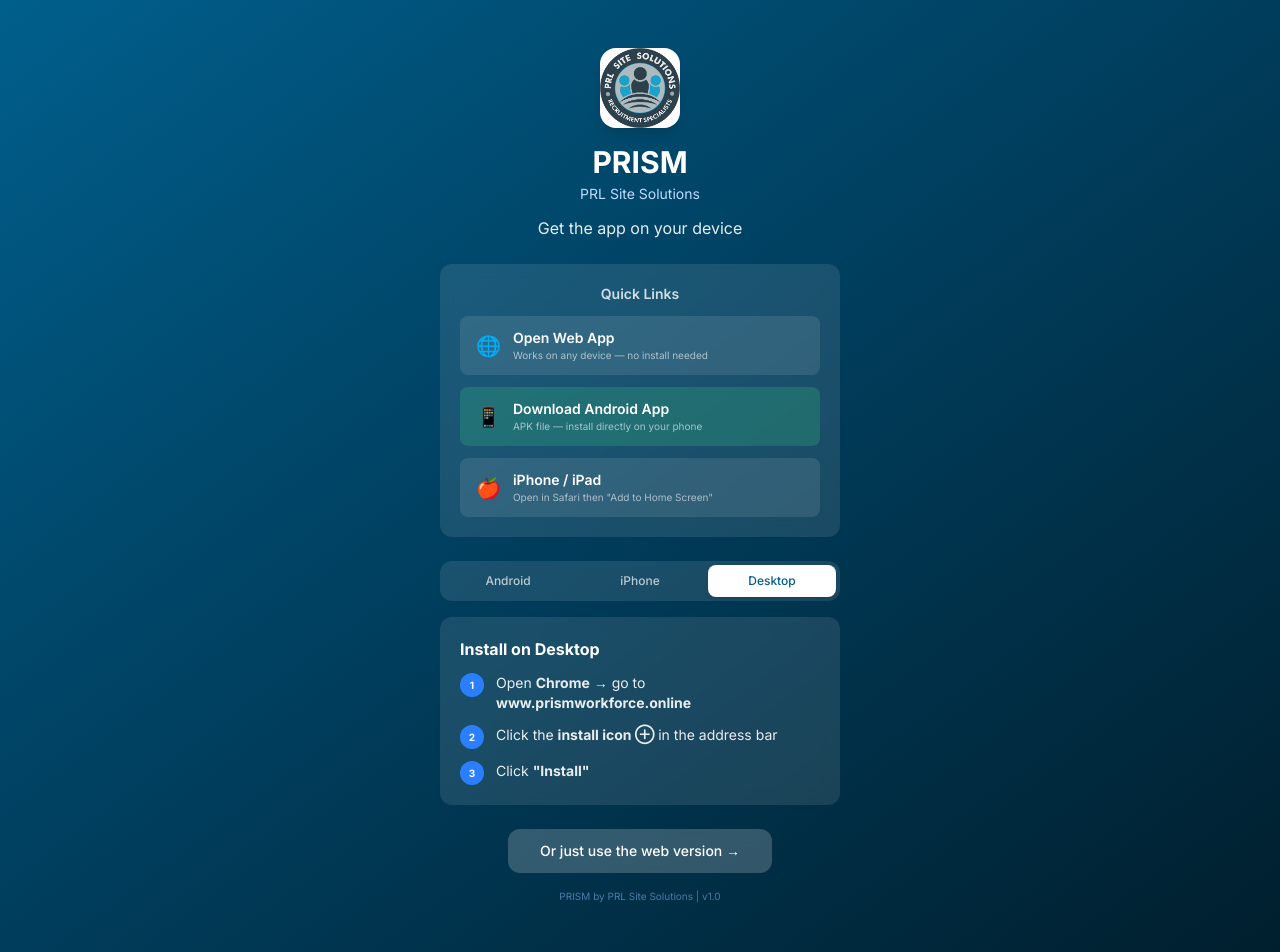
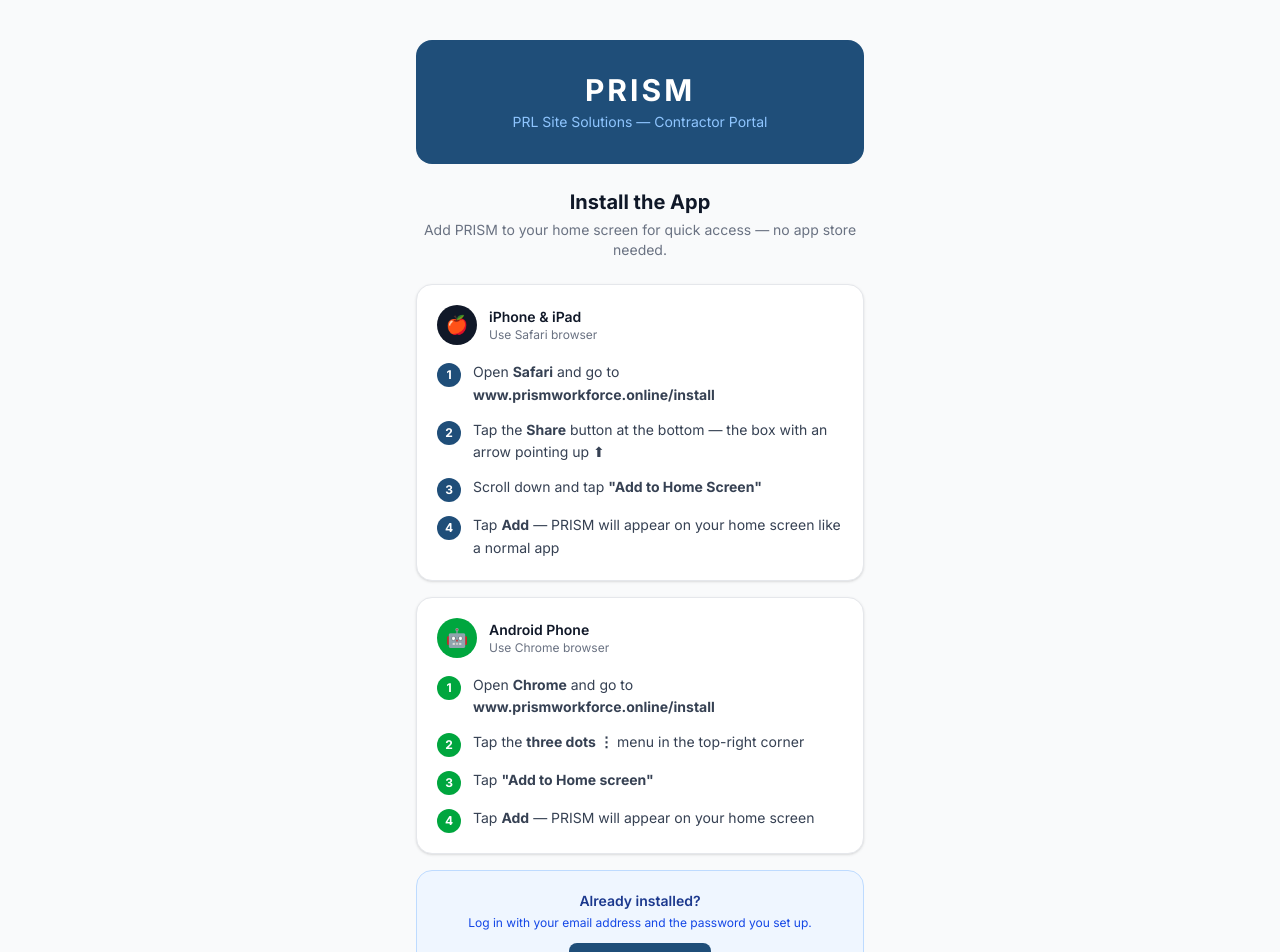
Before and after one commit to mcfearless75/prl-staffing, a Next.js app: page /install in a window 1280 px wide. Shown: the top 952 px of the page. Built offline with nearby package versions, Linux system fonts and the light colour scheme.

Commit message:
feat: add /install page — public PWA install guide for iOS and Android

```diff
--- a/src/app/install/page.tsx
+++ b/src/app/install/page.tsx
@@ -1,174 +1,111 @@
-"use client";
-
-import { useState, useEffect } from "react";
-
-const APP_URL = "https://www.prismworkforce.online";
-const APK_URL = "https://github.com/mcfearless75/prl-staffing/releases/latest/download/PRISM.apk";
+export const dynamic = "force-static";
 
 export default function InstallPage() {
-  const [platform, setPlatform] = useState<"android" | "ios" | "desktop">("desktop");
-  const [deferredPrompt, setDeferredPrompt] = useState<any>(null);
-  const [installed, setInstalled] = useState(false);
+  return (
+    <div className="min-h-screen bg-gray-50 flex flex-col items-center px-4 py-10">
+      <div className="w-full max-w-md">
 
-  useEffect(() => {
-    const ua = navigator.userAgent.toLowerCase();
-    if (/android/i.test(ua)) setPlatform("android");
-    else if (/iphone|ipad|ipod/i.test(ua)) setPlatform("ios");
-    else setPlatform("desktop");
+        {/* Header */}
+        <div className="rounded-2xl bg-[#1F4E79] px-6 py-8 text-center mb-6">
+          <p className="text-white text-3xl font-bold tracking-widest mb-1">PRISM</p>
+          <p className="text-blue-300 text-sm">PRL Site Solutions — Contractor Portal</p>
+        </div>
 
-    const handler = (e: Event) => { e.preventDefault(); setDeferredPrompt(e); };
-    window.addEventListener("beforeinstallprompt", handler);
-    if (window.matchMedia("(display-mode: standalone)").matches) setInstalled(true);
-    return () => window.removeEventListener("beforeinstallprompt", handler);
-  }, []);
+        <div className="text-center mb-6">
+          <h1 className="text-xl font-bold text-gray-900">Install the App</h1>
+          <p className="text-sm text-gray-500 mt-1">
+            Add PRISM to your home screen for quick access — no app store needed.
+          </p>
+        </div>
 
-  const handleInstall = async () => {
-    if (!deferredPrompt) return;
-    deferredPrompt.prompt();
-    const result = await deferredPrompt.userChoice;
-    if (result.outcome === "accepted") setInstalled(true);
-    setDeferredPrompt(null);
-  };
+        {/* iPhone */}
+        <div className="rounded-2xl border border-gray-200 bg-white p-5 mb-4 shadow-sm">
+          <div className="flex items-center gap-3 mb-4">
+            <div className="flex h-10 w-10 items-center justify-center rounded-full bg-gray-900 text-white text-lg shrink-0">
+              🍎
+            </div>
+            <div>
+              <p className="font-semibold text-gray-900 text-sm">iPhone &amp; iPad</p>
+              <p className="text-xs text-gray-500">Use Safari browser</p>
+            </div>
+          </div>
+          <ol className="space-y-3 list-none">
+            <li className="flex items-start gap-3">
+              <span className="flex h-6 w-6 shrink-0 items-center justify-center rounded-full bg-[#1F4E79] text-white text-xs font-bold mt-0.5">1</span>
+              <p className="text-sm text-gray-700 leading-relaxed">Open <strong>Safari</strong> and go to <strong>www.prismworkforce.online/install</strong></p>
+            </li>
+            <li className="flex items-start gap-3">
+              <span className="flex h-6 w-6 shrink-0 items-center justify-center rounded-full bg-[#1F4E79] text-white text-xs font-bold mt-0.5">2</span>
+              <p className="text-sm text-gray-700 leading-relaxed">Tap the <strong>Share</strong> button at the bottom — the box with an arrow pointing up ⬆</p>
+            </li>
+            <li className="flex items-start gap-3">
+              <span className="flex h-6 w-6 shrink-0 items-center justify-center rounded-full bg-[#1F4E79] text-white text-xs font-bold mt-0.5">3</span>
+              <p className="text-sm text-gray-700 leading-relaxed">Scroll down and tap <strong>&quot;Add to Home Screen&quot;</strong></p>
+            </li>
+            <li className="flex items-start gap-3">
+              <span className="flex h-6 w-6 shrink-0 items-center justify-center rounded-full bg-[#1F4E79] text-white text-xs font-bold mt-0.5">4</span>
+              <p className="text-sm text-gray-700 leading-relaxed">Tap <strong>Add</strong> — PRISM will appear on your home screen like a normal app</p>
+            </li>
+          </ol>
+        </div>
 
-  return (
-    <div className="min-h-screen bg-gradient-to-br from-[#005f8c] via-[#003d5c] to-[#001f2e]">
-      {/* Header */}
-      <div className="px-6 pt-12 pb-6 text-center">
-        <img src="/prl_logo.jpg" alt="PRISM" className="mx-auto mb-4 h-20 w-20 rounded-2xl shadow-lg" />
-        <h1 className="text-3xl font-bold text-white">PRISM</h1>
-        <p className="mt-1 text-sm text-blue-200">PRL Site Solutions</p>
-        <p className="mt-3 text-base text-white/90">Get the app on your device</p>
-      </div>
+        {/* Android */}
+        <div className="rounded-2xl border border-gray-200 bg-white p-5 mb-4 shadow-sm">
+          <div className="flex items-center gap-3 mb-4">
+            <div className="flex h-10 w-10 items-center justify-center rounded-full bg-green-600 text-white text-lg shrink-0">
+              🤖
+            </div>
+            <div>
+              <p className="font-semibold text-gray-900 text-sm">Android Phone</p>
+              <p className="text-xs text-gray-500">Use Chrome browser</p>
+            </div>
+          </div>
+          <ol className="space-y-3 list-none">
+            <li className="flex items-start gap-3">
+              <span className="flex h-6 w-6 shrink-0 items-center justify-center rounded-full bg-green-600 text-white text-xs font-bold mt-0.5">1</span>
+              <p className="text-sm text-gray-700 leading-relaxed">Open <strong>Chrome</strong> and go to <strong>www.prismworkforce.online/install</strong></p>
+            </li>
+            <li className="flex items-start gap-3">
+              <span className="flex h-6 w-6 shrink-0 items-center justify-center rounded-full bg-green-600 text-white text-xs font-bold mt-0.5">2</span>
+              <p className="text-sm text-gray-700 leading-relaxed">Tap the <strong>three dots ⋮</strong> menu in the top-right corner</p>
+            </li>
+            <li className="flex items-start gap-3">
+              <span className="flex h-6 w-6 shrink-0 items-center justify-center rounded-full bg-green-600 text-white text-xs font-bold mt-0.5">3</span>
+              <p className="text-sm text-gray-700 leading-relaxed">Tap <strong>&quot;Add to Home screen&quot;</strong></p>
+            </li>
+            <li className="flex items-start gap-3">
+              <span className="flex h-6 w-6 shrink-0 items-center justify-center rounded-full bg-green-600 text-white text-xs font-bold mt-0.5">4</span>
+              <p className="text-sm text-gray-700 leading-relaxed">Tap <strong>Add</strong> — PRISM will appear on your home screen</p>
+            </li>
+          </ol>
+        </div>
 
-      {installed && (
-        <div className="mx-auto max-w-md px-6 mb-4">
-          <div className="rounded-xl bg-emerald-500/20 border border-emerald-400/30 p-4 text-center">
-            <p className="text-emerald-200 font-medium">PRISM is installed!</p>
-            <a href="/" className="mt-1 inline-block text-sm text-emerald-300 underline">Open PRISM</a>
-          </div>
-        </div>
-      )}
-
-      <div className="mx-auto max-w-md px-6">
-        {/* Quick Links — always visible */}
-        <div className="rounded-xl bg-white/10 backdrop-blur p-5 mb-6 space-y-3">
-          <h2 className="text-sm font-semibold text-white/80 text-center">Quick Links</h2>
+        {/* Login reminder */}
+        <div className="rounded-2xl border border-blue-200 bg-blue-50 p-5 mb-6 text-center">
+          <p className="text-sm font-semibold text-blue-900 mb-1">Already installed?</p>
+          <p className="text-xs text-blue-700 mb-3">
+            Log in with your email address and the password you set up.
+          </p>
           <a
-            href={`${APP_URL}/login`}
-            className="flex items-center gap-3 rounded-lg bg-white/10 px-4 py-3 text-white hover:bg-white/20 transition-all"
+            href="/login"
+            className="inline-block rounded-lg bg-[#1F4E79] px-6 py-2.5 text-sm font-semibold text-white hover:bg-[#163a5c] transition-colors"
           >
-            <span className="text-xl">🌐</span>
-            <div>
-              <p className="text-sm font-semibold">Open Web App</p>
-              <p className="text-[10px] text-white/60">Works on any device — no install needed</p>
-            </div>
-          </a>
-          <a
-            href={APK_URL}
-            className="flex items-center gap-3 rounded-lg bg-[#3DDC84]/20 px-4 py-3 text-white hover:bg-[#3DDC84]/30 transition-all"
-          >
-            <span className="text-xl">📱</span>
-            <div>
-              <p className="text-sm font-semibold">Download Android App</p>
-              <p className="text-[10px] text-white/60">APK file — install directly on your phone</p>
-            </div>
-          </a>
-          <a
-            href={`${APP_URL}/login`}
-            className="flex items-center gap-3 rounded-lg bg-white/10 px-4 py-3 text-white hover:bg-white/20 transition-all"
-          >
-            <span className="text-xl">🍎</span>
-            <div>
-              <p className="text-sm font-semibold">iPhone / iPad</p>
-              <p className="text-[10px] text-white/60">Open in Safari then &quot;Add to Home Screen&quot;</p>
-            </div>
+            Go to Login →
           </a>
         </div>
 
-        {/* Platform tabs */}
-        <div className="flex gap-1 rounded-xl bg-white/10 p-1 mb-4">
-          {(["android", "ios", "desktop"] as const).map((p) => (
-            <button
-              key={p}
-              onClick={() => setPlatform(p)}
-              className={`flex-1 rounded-lg py-2 text-xs font-medium transition-all ${
-                platform === p ? "bg-white text-[#005f8c] shadow" : "text-white/70 hover:text-white"
-              }`}
-            >
-              {p === "android" ? "Android" : p === "ios" ? "iPhone" : "Desktop"}
-            </button>
-          ))}
+        {/* Help */}
+        <div className="text-center text-xs text-gray-400 space-y-1">
+          <p>Need help? Contact PRL Site Solutions</p>
+          <p>
+            <a href="tel:08007723959" className="text-blue-600 font-medium">0800 772 3959</a>
+            {" · "}
+            <a href="mailto:infotech@prlsitesolutions.co.uk" className="text-blue-600">
+              infotech@prlsitesolutions.co.uk
+            </a>
+          </p>
         </div>
 
-        {/* Android */}
-        {platform === "android" && (
-          <div className="space-y-3">
-            {deferredPrompt && (
-              <button onClick={handleInstall} className="w-full rounded-xl bg-emerald-500 py-4 text-base font-bold text-white shadow-lg hover:bg-emerald-600 active:scale-[0.98]">
-                Install PRISM App
-              </button>
-            )}
-            <a href={APK_URL} className="block w-full rounded-xl bg-[#3DDC84] py-4 text-center text-base font-bold text-black shadow-lg hover:bg-[#32c974] active:scale-[0.98]">
-              Download PRISM.apk
-            </a>
-            <p className="text-center text-[10px] text-blue-300">Allow &quot;Install from unknown sources&quot; if prompted</p>
-
-            <div className="flex items-center gap-3 my-1"><div className="flex-1 border-t border-white/20" /><span className="text-[10px] text-white/40">or add to home screen</span><div className="flex-1 border-t border-white/20" /></div>
-
-            <div className="rounded-xl bg-white/10 backdrop-blur p-5">
-              <ol className="space-y-3 text-sm text-white/90">
-                <li className="flex gap-3"><span className="flex h-6 w-6 shrink-0 items-center justify-center rounded-full bg-blue-500 text-[10px] font-bold text-white">1</span><span>Open <strong>Chrome</strong> → go to <strong>prismworkforce.online</strong></span></li>
-                <li className="flex gap-3"><span className="flex h-6 w-6 shrink-0 items-center justify-center rounded-full bg-blue-500 text-[10px] font-bold text-white">2</span><span>Tap <strong>three dots ⋮</strong> (top right)</span></li>
-                <li className="flex gap-3"><span className="flex h-6 w-6 shrink-0 items-center justify-center rounded-full bg-blue-500 text-[10px] font-bold text-white">3</span><span>Tap <strong>&quot;Add to Home screen&quot;</strong> → <strong>&quot;Add&quot;</strong></span></li>
-              </ol>
-            </div>
-          </div>
-        )}
-
-        {/* iOS */}
-        {platform === "ios" && (
-          <div className="space-y-3">
-            <div className="rounded-xl bg-white/10 backdrop-blur p-5">
-              <h2 className="text-base font-bold text-white mb-3">Install on iPhone</h2>
-              <ol className="space-y-3 text-sm text-white/90">
-                <li className="flex gap-3"><span className="flex h-6 w-6 shrink-0 items-center justify-center rounded-full bg-blue-500 text-[10px] font-bold text-white">1</span><span>Open <strong>Safari</strong> (must be Safari!)</span></li>
-                <li className="flex gap-3"><span className="flex h-6 w-6 shrink-0 items-center justify-center rounded-full bg-blue-500 text-[10px] font-bold text-white">2</span><span>Go to <strong>www.prismworkforce.online</strong></span></li>
-                <li className="flex gap-3"><span className="flex h-6 w-6 shrink-0 items-center justify-center rounded-full bg-blue-500 text-[10px] font-bold text-white">3</span><span>Tap the <strong>Share button ↑</strong> at the bottom</span></li>
-                <li className="flex gap-3"><span className="flex h-6 w-6 shrink-0 items-center justify-center rounded-full bg-blue-500 text-[10px] font-bold text-white">4</span><span>Tap <strong>&quot;Add to Home Screen&quot;</strong> → <strong>&quot;Add&quot;</strong></span></li>
-              </ol>
-            </div>
-            <div className="rounded-xl bg-amber-500/20 border border-amber-400/30 p-3">
-              <p className="text-xs text-amber-200"><strong>Must use Safari</strong> — iPhone only supports home screen apps from Safari.</p>
-            </div>
-          </div>
-        )}
-
-        {/* Desktop */}
-        {platform === "desktop" && (
-          <div className="space-y-3">
-            {deferredPrompt && (
-              <button onClick={handleInstall} className="w-full rounded-xl bg-emerald-500 py-4 text-base font-bold text-white shadow-lg hover:bg-emerald-600">
-                Install PRISM Desktop App
-              </button>
-            )}
-            <div className="rounded-xl bg-white/10 backdrop-blur p-5">
-              <h2 className="text-base font-bold text-white mb-3">Install on Desktop</h2>
-              <ol className="space-y-3 text-sm text-white/90">
-                <li className="flex gap-3"><span className="flex h-6 w-6 shrink-0 items-center justify-center rounded-full bg-blue-500 text-[10px] font-bold text-white">1</span><span>Open <strong>Chrome</strong> → go to <strong>www.prismworkforce.online</strong></span></li>
-                <li className="flex gap-3"><span className="flex h-6 w-6 shrink-0 items-center justify-center rounded-full bg-blue-500 text-[10px] font-bold text-white">2</span><span>Click the <strong>install icon ⊕</strong> in the address bar</span></li>
-                <li className="flex gap-3"><span className="flex h-6 w-6 shrink-0 items-center justify-center rounded-full bg-blue-500 text-[10px] font-bold text-white">3</span><span>Click <strong>&quot;Install&quot;</strong></span></li>
-              </ol>
-            </div>
-          </div>
-        )}
-
-        {/* Footer */}
-        <div className="mt-6 pb-12 text-center">
-          <a href="/login" className="inline-block rounded-xl bg-white/20 backdrop-blur px-8 py-3 text-sm font-medium text-white hover:bg-white/30">
-            Or just use the web version →
-          </a>
-          <p className="mt-4 text-[10px] text-blue-300/50">PRISM by PRL Site Solutions | v1.0</p>
-        </div>
       </div>
     </div>
   );
```
